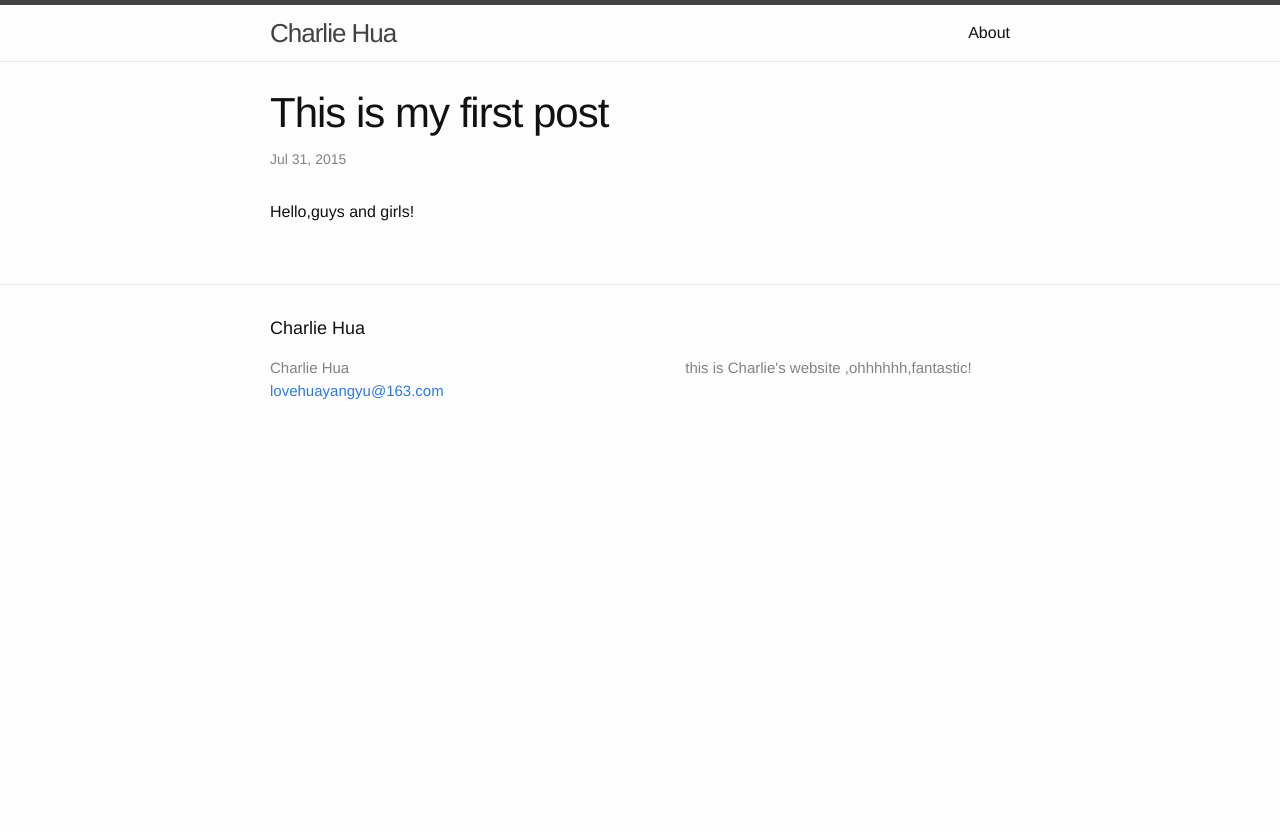
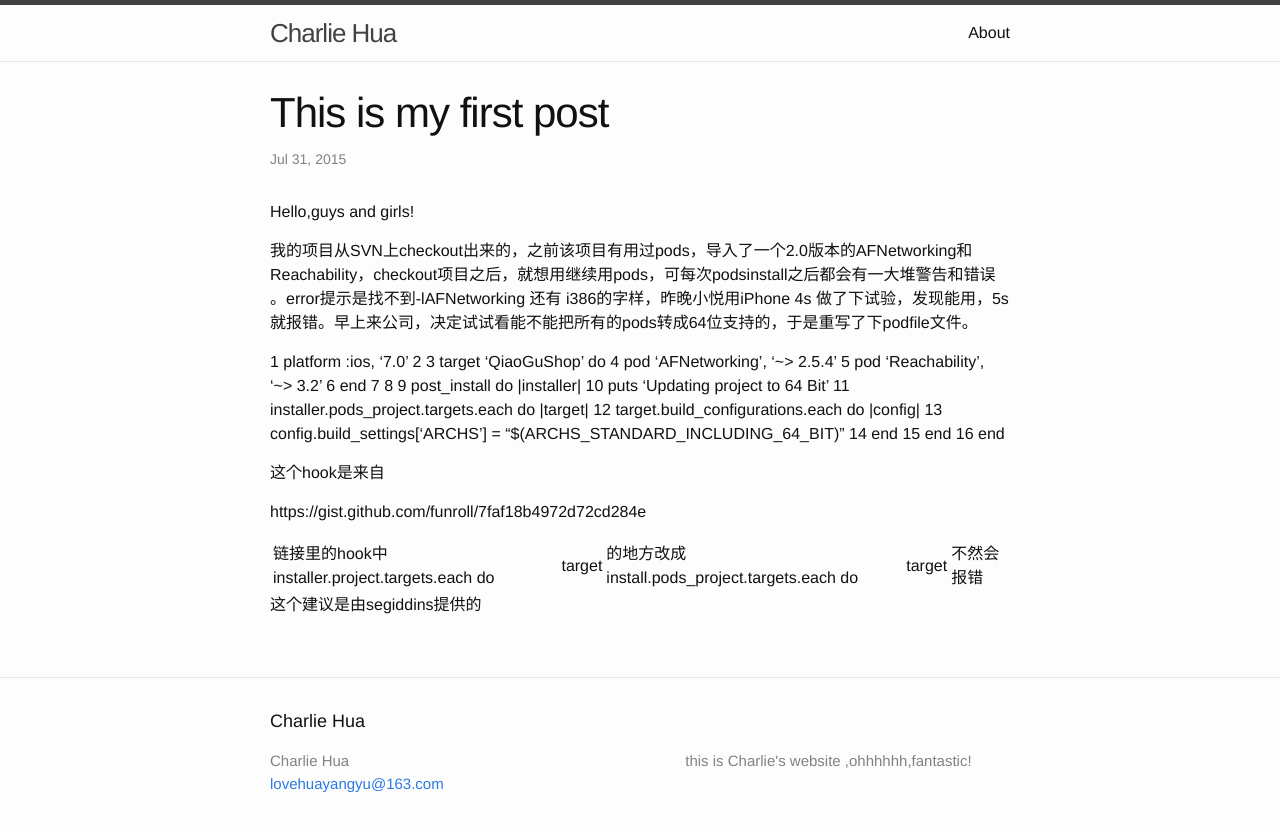
Before and after one commit to huayangyu/Charlie-s-Blog, a Jekyll site: the page built from _posts/2015-07-31-Firstpost.markdown, in a window 1280 px wide. Shown: the top 832 px of the page. Built offline with Jekyll 4.4.1, drawn with Linux system fonts in a browser that asks for light colours.

Commit message:
first post

```diff
--- a/_posts/2015-07-31-Firstpost.markdown
+++ b/_posts/2015-07-31-Firstpost.markdown
@@ -2,8 +2,35 @@
 layout: post
 title:  This is my first post
 date:   2015-07-31 13:04:10
-categories: Charlie update
-body-class: post-welcome
+categories: jekyll update
 ---
 
 Hello,guys and girls!
+
+我的项目从SVN上checkout出来的，之前该项目有用过pods，导入了一个2.0版本的AFNetworking和Reachability，checkout项目之后，就想用继续用pods，可每次podsinstall之后都会有一大堆警告和错误
+。error提示是找不到-lAFNetworking 还有 i386的字样，昨晚小悦用iPhone 4s 做了下试验，发现能用，5s就报错。早上来公司，决定试试看能不能把所有的pods转成64位支持的，于是重写了下podfile文件。
+
+  1 platform :ios, '7.0'
+  2
+  3 target 'QiaoGuShop' do
+  4 pod 'AFNetworking', '~> 2.5.4'
+  5 pod 'Reachability', '~> 3.2'
+  6 end
+  7
+  8
+  9 post_install do |installer|
+ 10     puts 'Updating project to 64 Bit'
+ 11     installer.pods_project.targets.each do |target|
+ 12         target.build_configurations.each do |config|
+ 13             config.build_settings['ARCHS'] = "$(ARCHS_STANDARD_INCLUDING_64_BIT)"
+ 14         end
+ 15     end
+ 16 end
+
+这个hook是来自
+
+https://gist.github.com/funroll/7faf18b4972d72cd284e
+
+链接里的hook中installer.project.targets.each do |target| 的地方改成 install.pods_project.targets.each do |target|	不然会报错
+
+这个建议是由segiddins提供的
```
